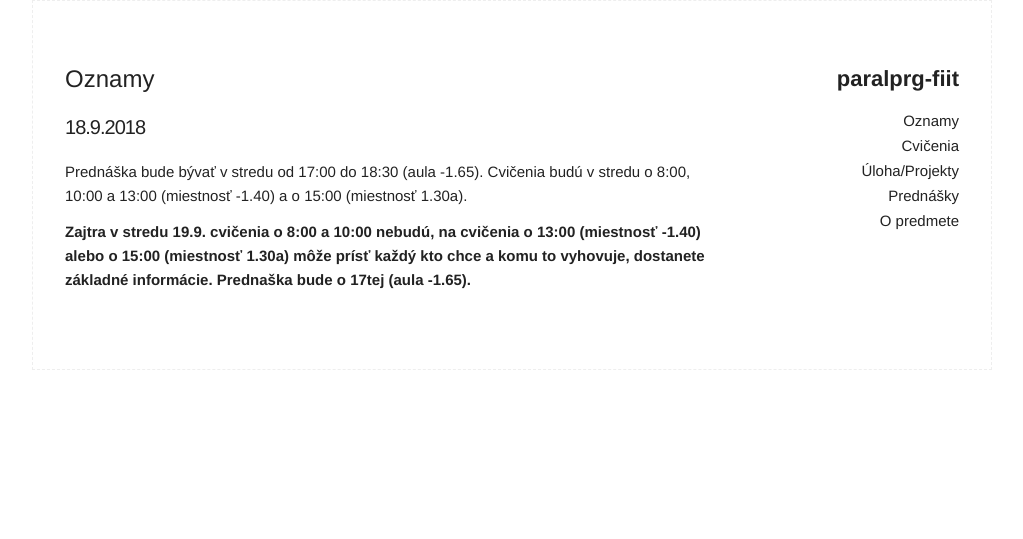
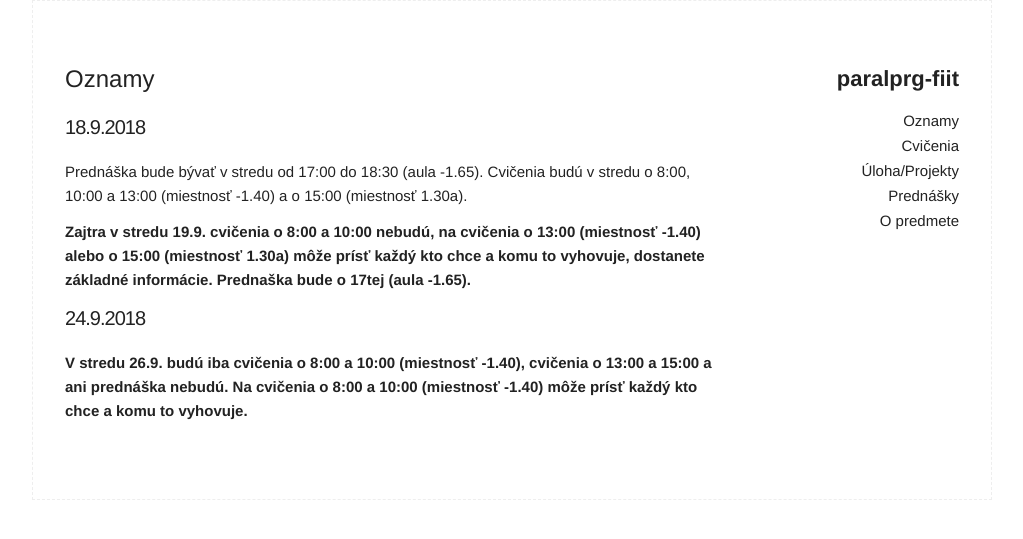
Before and after one commit to MichalCernansky/paralprg-fiit, a Jekyll site: the page built from index.md, in a window 1280 px wide. Shown: the top 539 px of the page, without its empty margins (128-1151 px from the left). Built offline with Jekyll 4.4.1, drawn with Linux system fonts in a browser that asks for light colours.

Commit message:
New info

```diff
--- a/index.md
+++ b/index.md
@@ -9,3 +9,9 @@ title: Oznamy
 Prednáška bude bývať v stredu od 17:00 do 18:30 (aula -1.65). Cvičenia budú v stredu o 8:00, 10:00 a 13:00 (miestnosť -1.40) a o 15:00 (miestnosť 1.30a).
 
 **Zajtra v stredu 19.9. cvičenia o 8:00 a 10:00 nebudú, na cvičenia o 13:00 (miestnosť -1.40) alebo o 15:00 (miestnosť 1.30a) môže prísť každý kto chce a komu to vyhovuje, dostanete základné informácie. Prednaška bude o 17tej (aula -1.65).**
+
+
+
+### 24.9.2018
+
+**V stredu 26.9. budú iba cvičenia o 8:00 a 10:00 (miestnosť -1.40), cvičenia o 13:00 a 15:00 a ani prednáška nebudú. Na cvičenia o 8:00 a 10:00 (miestnosť -1.40) môže prísť každý kto chce a komu to vyhovuje.**
```
